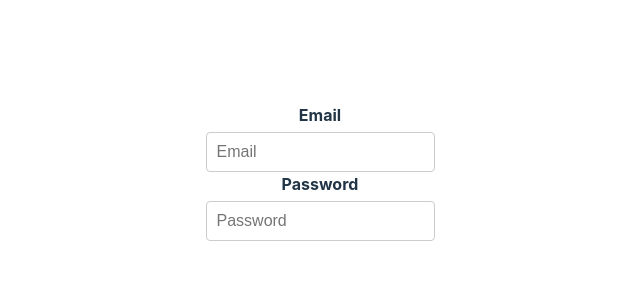
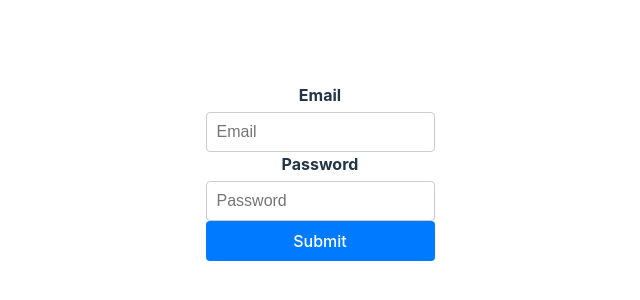
Before and after one commit to AgrisMag/fireside-chat, a React (Vite) app: page / in a window 1280 px wide. Shown: the part 228-528 px from the top of the page, without its empty margins (320-960 px from the left). Built offline with nearby package versions, Linux system fonts and the light colour scheme.

Commit message:
added custom button

```diff
--- a/src/components/Button.tsx
+++ b/src/components/Button.tsx
@@ -1,3 +1,26 @@
-export const Button = () => {
-  return <button>Enter</button>;
+import React from "react";
+import styled from "@emotion/styled";
+
+interface ButtonProps {
+  children: React.ReactNode;
+  onClick?: () => void;
+}
+
+export const Button: React.FC<ButtonProps> = ({ children, onClick }) => {
+  return <StyledButton onClick={onClick}>{children}</StyledButton>;
 };
+
+const StyledButton = styled("button")({
+  padding: "10px 20px",
+  backgroundColor: "#007bff",
+  color: "#fff",
+  border: "none",
+  borderRadius: "4px",
+  fontSize: "16px",
+  cursor: "pointer",
+  transition: "background-color 0.3s",
+
+  "&:hover": {
+    backgroundColor: "#0056b3",
+  },
+});
--- a/src/pages/LandingPage.tsx
+++ b/src/pages/LandingPage.tsx
@@ -2,6 +2,7 @@ import styled from "@emotion/styled";
 import { useState } from "react";
 import { TextInput } from "../components/Input";
 import { Label } from "../components/Label";
+import { Button } from "../components/Button";
 
 export const LandingPage = () => {
   const [email, setEmail] = useState<string>("");
@@ -13,6 +14,10 @@ export const LandingPage = () => {
 
   const handlePasswordChange = (value: string) => {
     setPassword(value);
+  };
+
+  const handleSubmit = () => {
+    console.log("Submitted");
   };
 
   return (
@@ -33,6 +38,7 @@ export const LandingPage = () => {
         placeholder="Password"
         id="password"
       />
+      <Button onClick={handleSubmit}>Submit</Button>
     </LandingPageWrapper>
   );
 };
```
